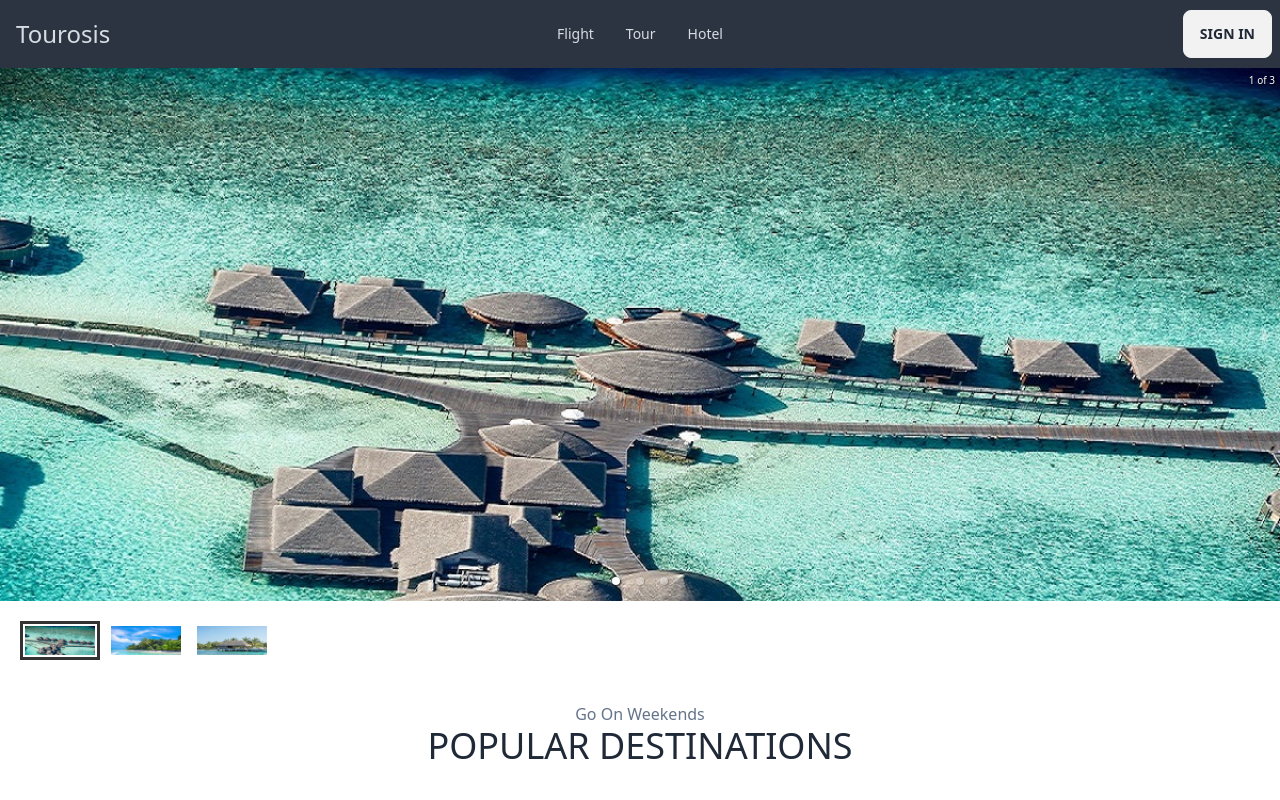
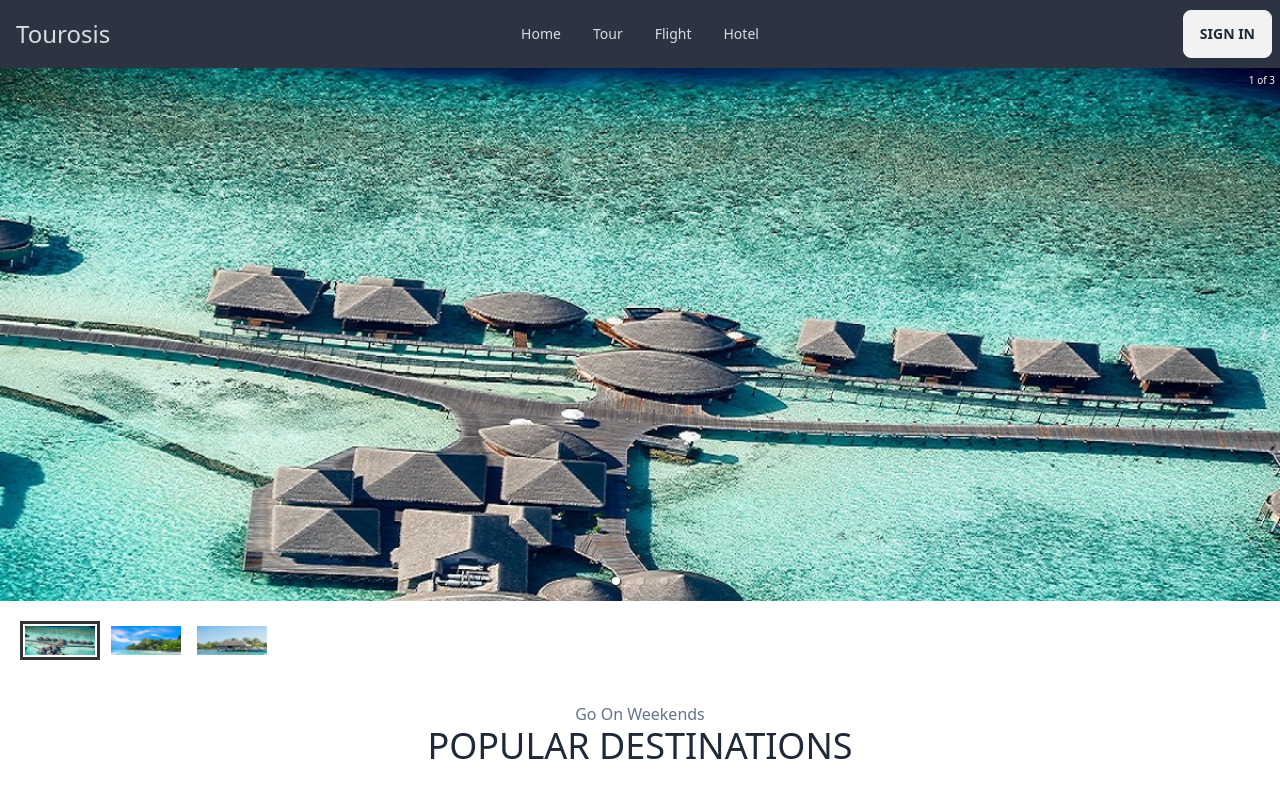
Before and after one commit to arefin-aareef/tourosis, a React (Vite) app in the folder client/: page / in a window 1280 px wide. Shown: the top 800 px of the page. Built offline with nearby package versions, Linux system fonts and the light colour scheme.

Commit message:
navbar updated

```diff
--- a/client/src/pages/Shared/NavBar/NavBar.jsx
+++ b/client/src/pages/Shared/NavBar/NavBar.jsx
@@ -4,10 +4,13 @@ const NavBar = () => {
   const navOptions = (
     <>
       <li className="hover:bg-white rounded">
-        <Link>Flight</Link>
+        <Link to="/">Home</Link>
       </li>
       <li className="hover:bg-white rounded">
         <Link to="/tour">Tour</Link>
+      </li>
+      <li className="hover:bg-white rounded">
+        <Link to="/flight">Flight</Link>
       </li>
       <li className="hover:bg-white rounded">
         <Link to="/hotel">Hotel</Link>
```
